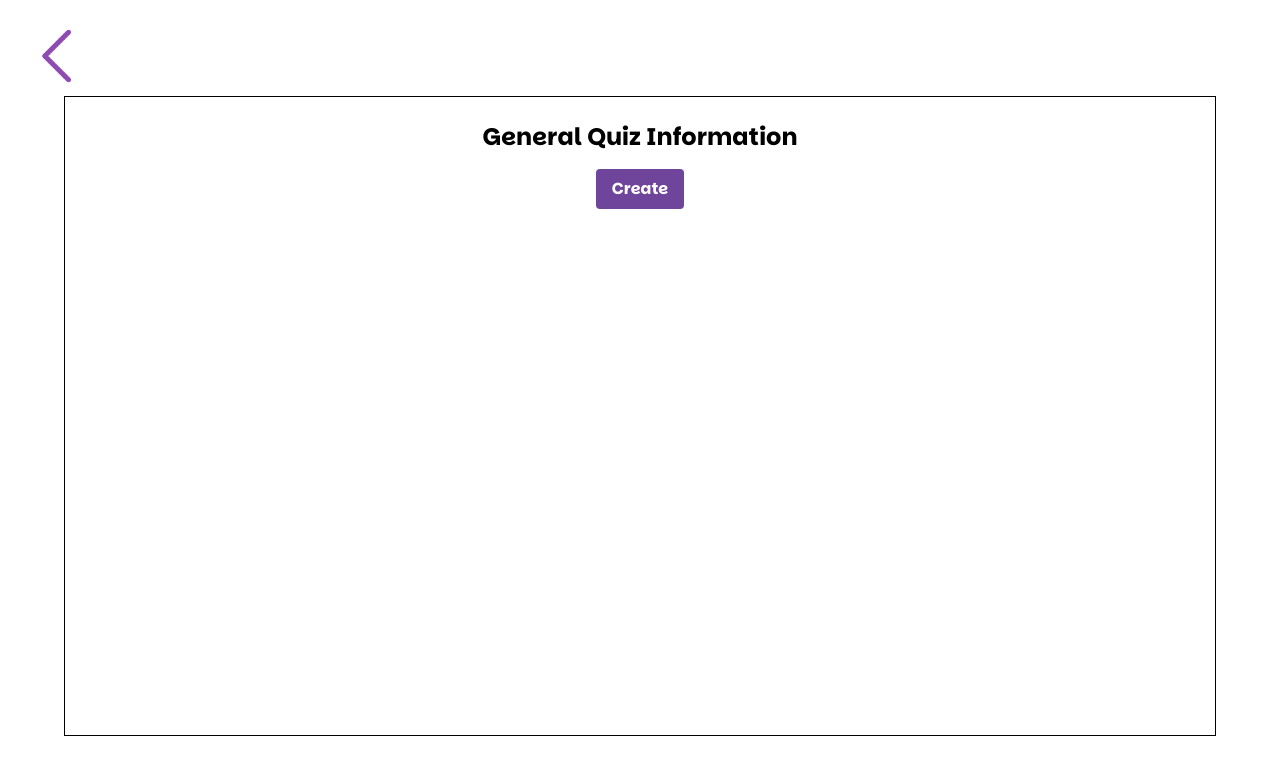
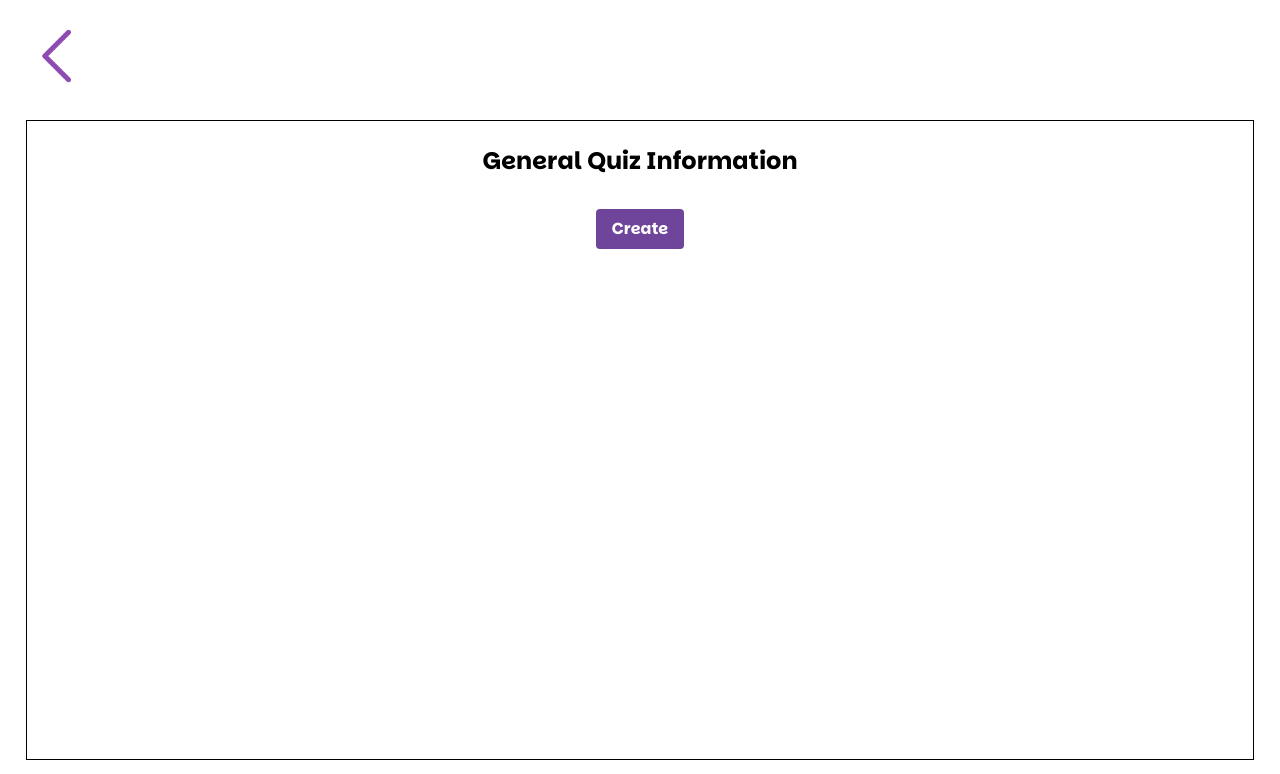
Before and after one commit to khadkaankit85/QuizHub, a Next.js app: page /dashboard/create in a window 1280 px wide. Shown: the top 774 px of the page. Built offline with nearby package versions, Linux system fonts and the light colour scheme.

Commit message:
settings subroute created

```diff
--- a/src/app/(pages)/dashboard/(main)/create/page.tsx
+++ b/src/app/(pages)/dashboard/(main)/create/page.tsx
@@ -1,4 +1,5 @@
 "use client";
+//#TODO:render half of this page on the server by refcatoring
 import Image from "next/image";
 
 function handleBack() {
@@ -23,13 +24,14 @@ const page = () => {
       <form
         method="POST"
         action="/api/createquiz"
-        className="border border-current flex flex-col gap-4 items-center  h-[80vh] min-h-fit w-[90%] mx-auto"
+        className="border border-current flex flex-col gap-4 mt-6 items-center  h-[80vh] min-h-fit w-[96%] mx-auto"
       >
         <div className="pt-6">
           <h4 className="text-2xl font-bold text-black text-center">
             General Quiz Information
           </h4>
         </div>
+        <div className="questionsSection min-h-fit flex flex-col gap-4"></div>
 
         <div>
           <button
--- /dev/null
+++ b/src/app/(pages)/dashboard/(main)/profile/settings/page.tsx
@@ -0,0 +1,4 @@
+const page = (props: {}) => {
+  return <div></div>;
+};
+export default page;
```
